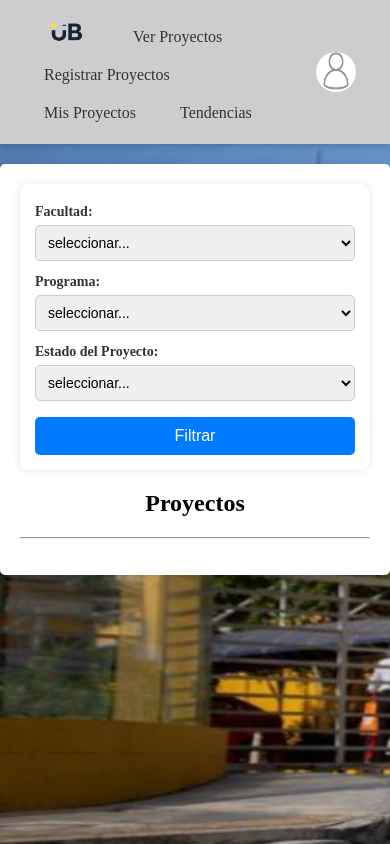
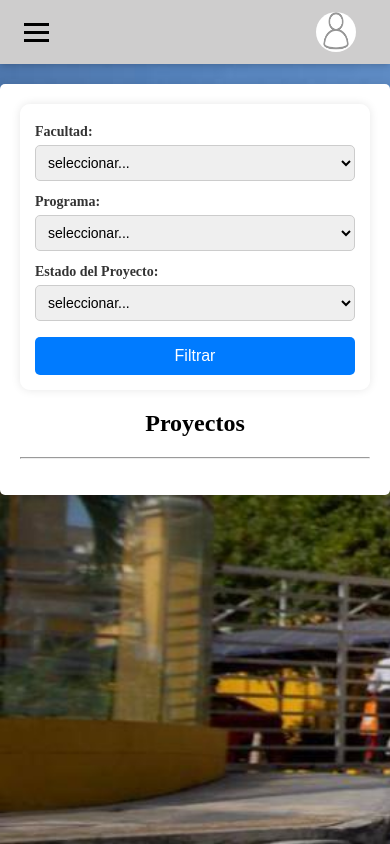
Before and after one commit to ssteban/gestion-proyecto-iub, a plain HTML site: page templates/admin/inicio-u.html in a window 390 px wide. Drawn offline with Linux system fonts and the light colour scheme; no server answers; sample sign-in values are in the browser's storage.

Commit message:
Add files via upload

```diff
--- a/static/js/inicio-a.js
+++ b/static/js/inicio-a.js
@@ -1,4 +1,14 @@
 document.addEventListener("DOMContentLoaded", function() {
+    // Código del menú hamburguesa
+    const menuIcon = document.querySelector('.menu-icon');
+    const navLinks = document.querySelector('.nav-links');
+
+    if (menuIcon && navLinks) {
+        menuIcon.addEventListener('click', function() {
+            navLinks.classList.toggle('active');
+        });
+    }
+
     const contenidoDiv = document.getElementById("contenido");
 
     var ruta = 'https://gestion-proyecto-iub.onrender.com';
--- a/templates/admin/inicio-u.html
+++ b/templates/admin/inicio-u.html
@@ -11,7 +11,12 @@
 
     <header>
         <nav>
-            <ul>
+            <div class="menu-icon">
+                <span></span>
+                <span></span>
+                <span></span>
+            </div>
+            <ul class="nav-links">
                 <li><a href="#" class="opcion" id="ver-proyectos"><img src="../../static/img/logo.png" width="45px" alt="Logo IUB"></a></li>
                 <li><a href="#" class="opcion" id="ver-proyectos2">Ver Proyectos</a></li>
                 <li><a href="#" class="opcion" id="registrar-proyectos">Registrar Proyectos</a></li>
```
